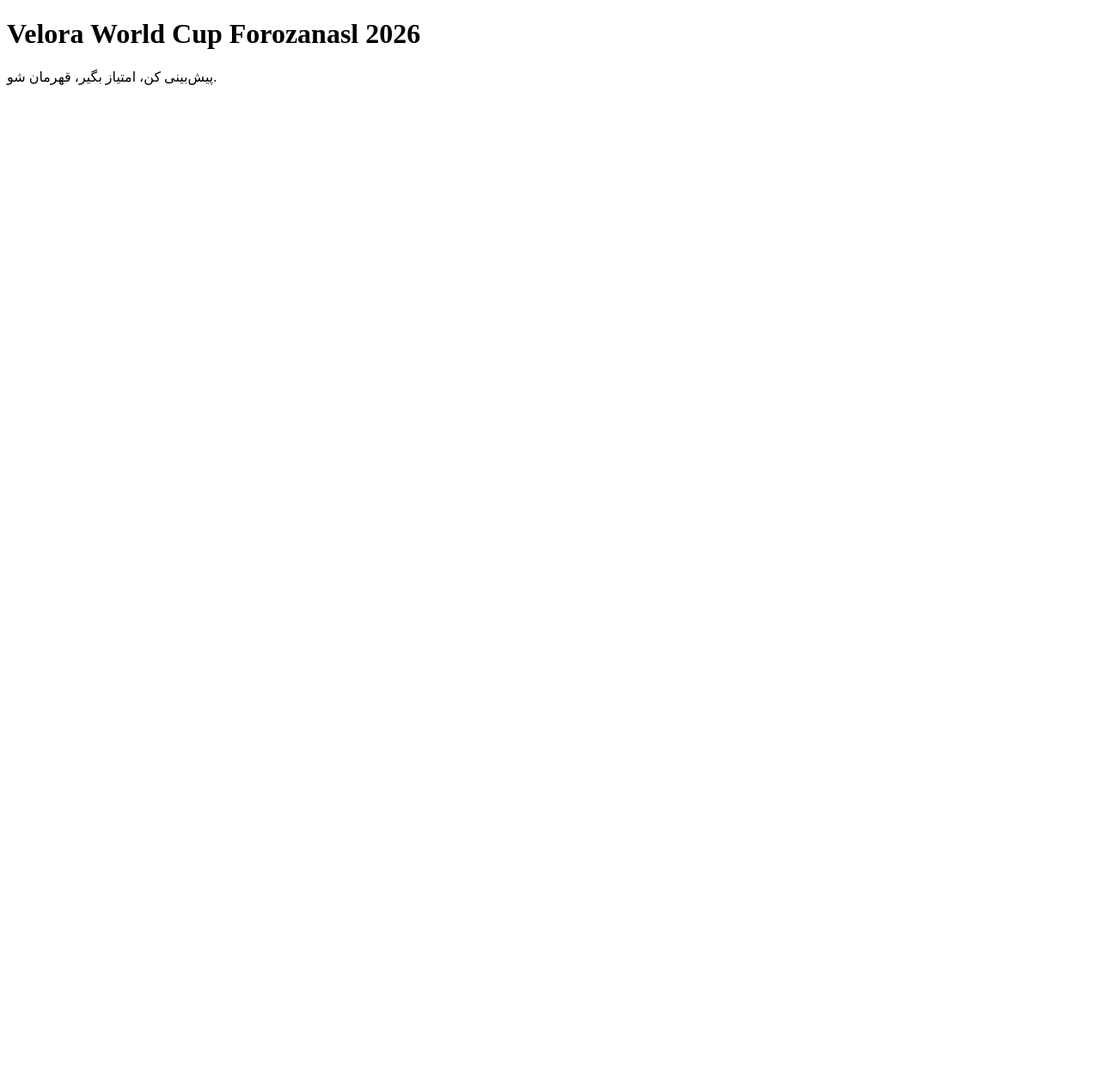
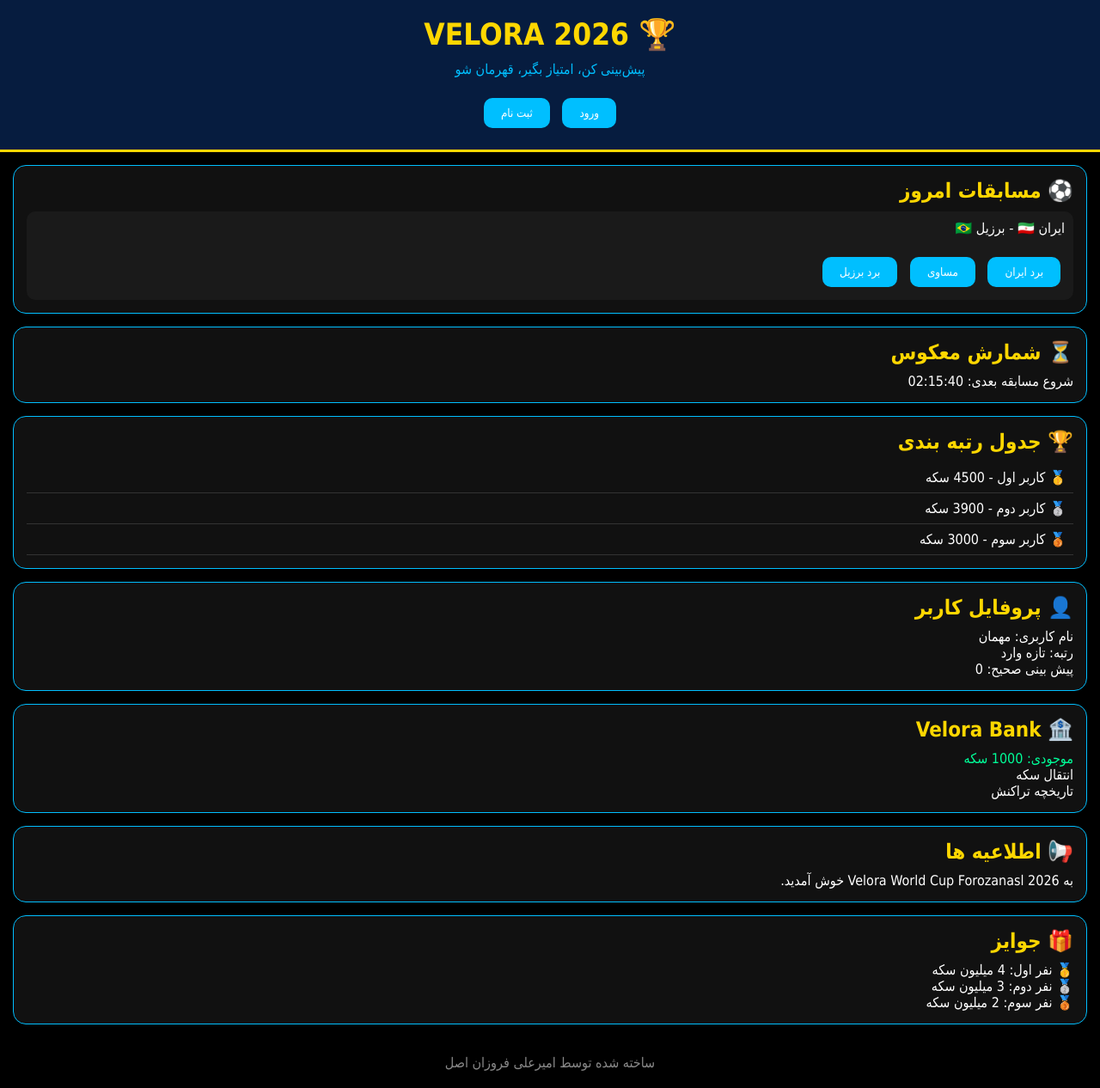
Before and after one commit to elx139013901390-tech/Cop2926, a plain HTML site: page index.html in a window 1280 px wide. Shown: the whole page at 86% size. Before the commit the page ends 800 px from the top, so only its background shows below. Drawn offline with Linux system fonts and the light colour scheme.

Commit message:
Update index.html

```diff
--- a/index.html
+++ b/index.html
@@ -1,13 +1,175 @@
 <!DOCTYPE html>
-<html lang="fa">
+<html lang="fa" dir="rtl">
 <head>
 <meta charset="UTF-8">
-<title>Velora World Cup 2026</title>
+<meta name="viewport" content="width=device-width, initial-scale=1.0">
+<title>Velora World Cup Forozanasl 2026</title>
+
+<style>
+*{
+margin:0;
+padding:0;
+box-sizing:border-box;
+font-family:tahoma;
+}
+
+body{
+background:#000;
+color:#fff;
+}
+
+header{
+background:#061c3f;
+padding:20px;
+text-align:center;
+border-bottom:3px solid gold;
+}
+
+.logo{
+font-size:35px;
+color:gold;
+font-weight:bold;
+}
+
+.slogan{
+color:#00bfff;
+margin-top:10px;
+}
+
+.btn{
+background:#00bfff;
+color:white;
+padding:10px 20px;
+border:none;
+border-radius:10px;
+margin:5px;
+}
+
+.card{
+background:#111;
+margin:15px;
+padding:15px;
+border-radius:15px;
+border:1px solid #00bfff;
+}
+
+h2{
+color:gold;
+margin-bottom:10px;
+}
+
+.match{
+background:#1a1a1a;
+padding:10px;
+border-radius:10px;
+margin-top:10px;
+}
+
+.predict button{
+margin-top:5px;
+}
+
+.rank{
+padding:8px;
+border-bottom:1px solid #333;
+}
+
+.bank{
+color:#00ff99;
+}
+
+.footer{
+text-align:center;
+padding:20px;
+color:#888;
+}
+</style>
 </head>
+
 <body>
 
-<h1>Velora World Cup Forozanasl 2026</h1>
-<p>پیش‌بینی کن، امتیاز بگیر، قهرمان شو.</p>
+<header>
+<div class="logo">🏆 VELORA 2026</div>
+<div class="slogan">
+پیش‌بینی کن، امتیاز بگیر، قهرمان شو
+</div>
+
+<br>
+
+<button class="btn">ورود</button>
+<button class="btn">ثبت نام</button>
+
+</header>
+
+<div class="card">
+<h2>⚽ مسابقات امروز</h2>
+
+<div class="match">
+ایران 🇮🇷 - برزیل 🇧🇷
+<br><br>
+
+<div class="predict">
+<button class="btn">برد ایران</button>
+<button class="btn">مساوی</button>
+<button class="btn">برد برزیل</button>
+</div>
+</div>
+
+</div>
+
+<div class="card">
+<h2>⏳ شمارش معکوس</h2>
+<p>شروع مسابقه بعدی: 02:15:40</p>
+</div>
+
+<div class="card">
+<h2>🏆 جدول رتبه بندی</h2>
+
+<div class="rank">🥇 کاربر اول - 4500 سکه</div>
+<div class="rank">🥈 کاربر دوم - 3900 سکه</div>
+<div class="rank">🥉 کاربر سوم - 3000 سکه</div>
+
+</div>
+
+<div class="card">
+<h2>👤 پروفایل کاربر</h2>
+
+<p>نام کاربری: مهمان</p>
+<p>رتبه: تازه وارد</p>
+<p>پیش بینی صحیح: 0</p>
+
+</div>
+
+<div class="card">
+<h2>🏦 Velora Bank</h2>
+
+<p class="bank">موجودی: 1000 سکه</p>
+<p>انتقال سکه</p>
+<p>تاریخچه تراکنش</p>
+
+</div>
+
+<div class="card">
+<h2>📢 اطلاعیه ها</h2>
+
+<p>
+به Velora World Cup Forozanasl 2026 خوش آمدید.
+</p>
+
+</div>
+
+<div class="card">
+<h2>🎁 جوایز</h2>
+
+<p>🥇 نفر اول: 4 میلیون سکه</p>
+<p>🥈 نفر دوم: 3 میلیون سکه</p>
+<p>🥉 نفر سوم: 2 میلیون سکه</p>
+
+</div>
+
+<div class="footer">
+ساخته شده توسط امیرعلی فروزان اصل
+</div>
 
 </body>
 </html>
```
